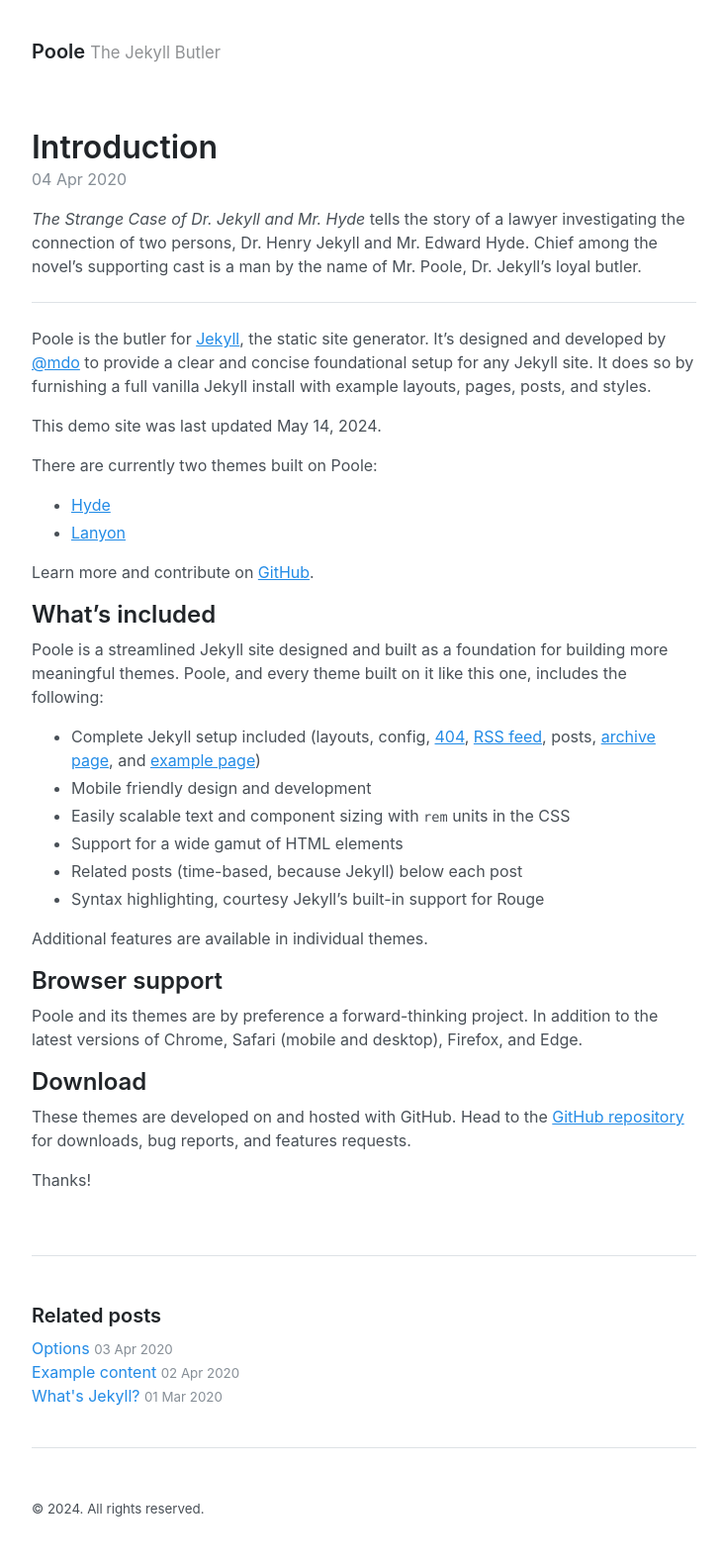
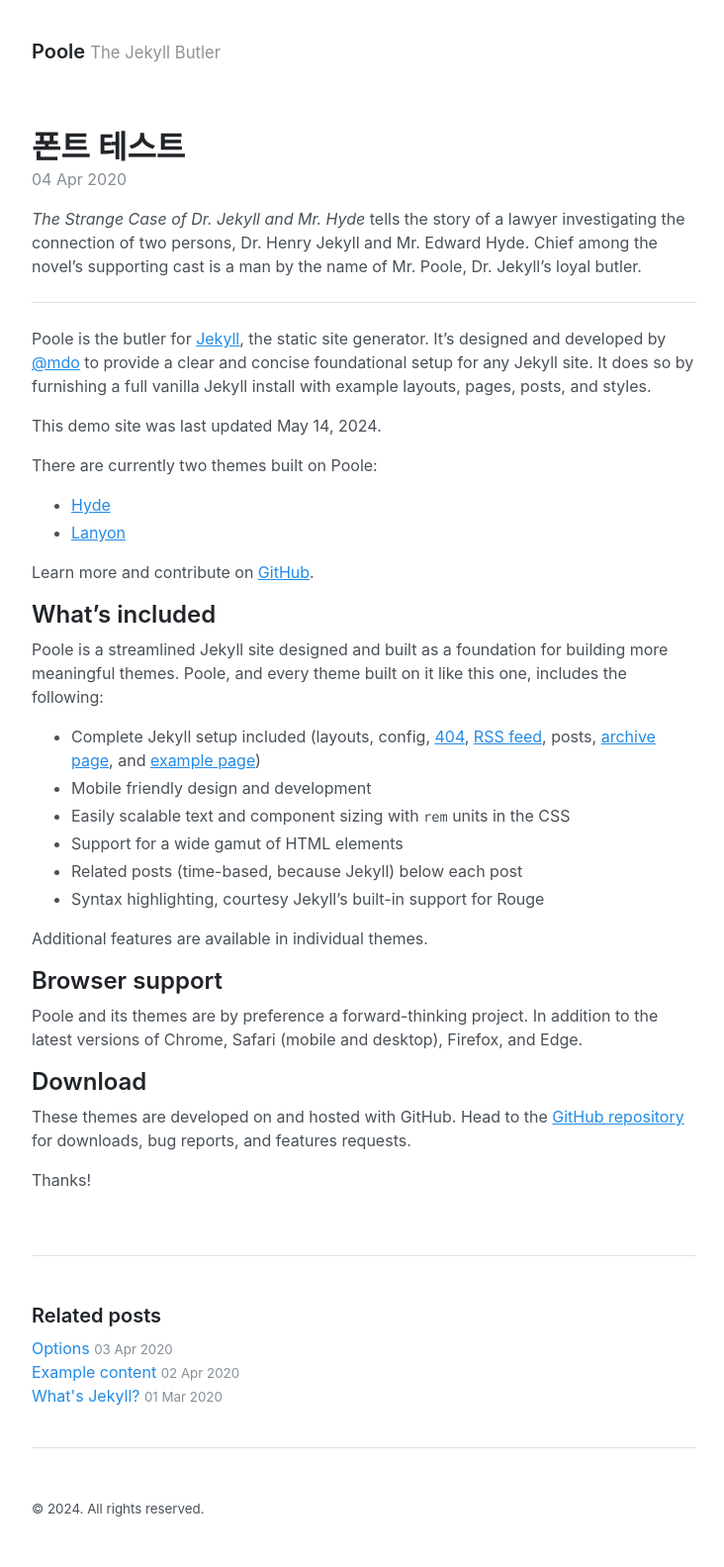
Before and after one commit to kaidrase/kaidrase.github.io, a Jekyll site: the page built from _posts/2020-04-04-introduction.md, in a window 1280 px wide. Shown: the whole page at 99% size, without its empty margins (272-1004 px from the left). Built offline with Jekyll 4.4.1, drawn with Linux system fonts in a browser that asks for light colours.

Commit message:
test new font

```diff
--- a/_posts/2020-04-04-introduction.md
+++ b/_posts/2020-04-04-introduction.md
@@ -1,6 +1,6 @@
 ---
 layout: post
-title: Introduction
+title: 폰트 테스트
 ---
 
 *The Strange Case of Dr. Jekyll and Mr. Hyde* tells the story of a lawyer investigating the connection of two persons, Dr. Henry Jekyll and Mr. Edward Hyde. Chief among the novel's supporting cast is a man by the name of Mr. Poole, Dr. Jekyll's loyal butler.
```
